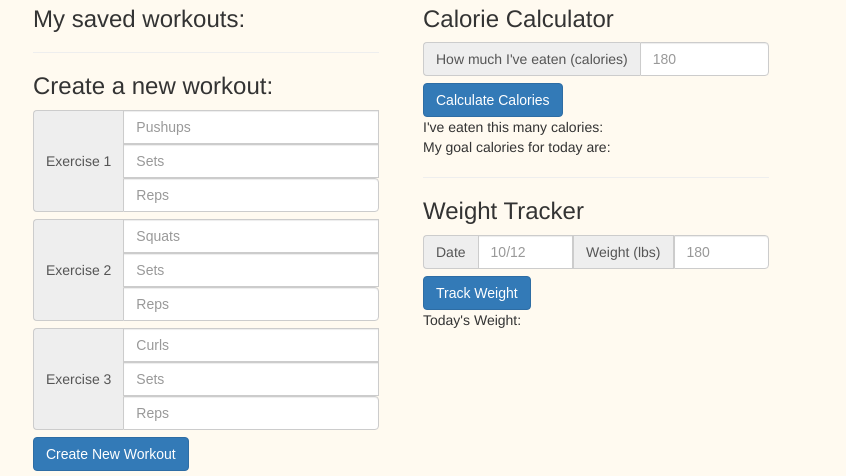
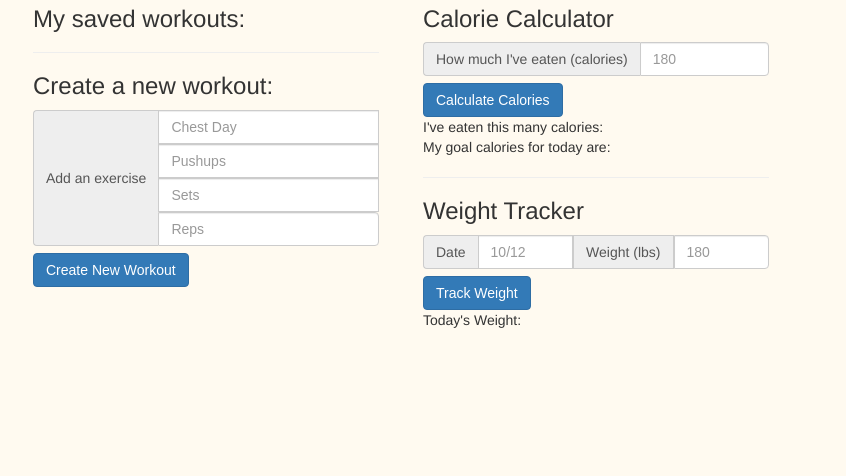
Before and after one commit to bobbyt1997/swolemate, a website: page public/app/index.html in a window 1280 px wide. Shown: the part 116-592 px from the top of the page, 434-1280 px from the left. Drawn offline with nearby package versions, Linux system fonts and the light colour scheme; no server answers.

Commit message:
Change workout form

```diff
--- a/public/app/index.html
+++ b/public/app/index.html
@@ -79,22 +79,11 @@
                     <hr/>
                     <h3>Create a new workout:</h3>
                     <div class="input-group">
-                        <span class="input-group-addon">Exercise 1</span>
-                        <input id="input-weight" type="text" id="exercise-1" class="form-control" placeholder="Pushups">
-                        <input id="input-weight" type="text" id="exercise-1-s" class="form-control" placeholder="Sets">
-                        <input id="input-weight" type="text" id="exercise-1-r" class="form-control" placeholder="Reps">
-                    </div>
-                    <div class="input-group">
-                        <span class="input-group-addon">Exercise 2</span>
-                        <input id="input-weight" type="text" id="exercise-2" class="form-control" placeholder="Squats">
-                        <input id="input-weight" type="text" id="exercise-2-s" class="form-control" placeholder="Sets">
-                        <input id="input-weight" type="text" id="exercise-2-r" class="form-control" placeholder="Reps">
-                    </div>
-                    <div class="input-group">
-                        <span class="input-group-addon">Exercise 3</span>
-                        <input id="input-weight" type="text" id="exercise-3" class="form-control" placeholder="Curls">
-                        <input id="input-weight" type="text" id="exercise-3-s" class="form-control" placeholder="Sets">
-                        <input id="input-weight" type="text" id="exercise-1-r" class="form-control" placeholder="Reps">
+                        <span class="input-group-addon">Add an exercise</span>
+                        <input type="text" id="exercise-workout" class="form-control" placeholder="Chest Day">
+                        <input type="text" id="exercise-name" class="form-control" placeholder="Pushups">
+                        <input type="text" id="exercise-s" class="form-control" placeholder="Sets">
+                        <input type="text" id="exercise-r" class="form-control" placeholder="Reps">
                     </div>
                     <button type="button" id="create-workout-btn" class="btn btn-primary">Create New Workout</button>
 
@@ -139,11 +128,6 @@
             success: function (user) {
                 console.log(user);
                 document.getElementById("name").innerHTML = user.name;
-                document.getElementById("stats-weight").innerHTML = user.weight;
-                document.getElementById("stats-ohp").innerHTML = user.stats.overheadpress;
-                document.getElementById("stats-bench").innerHTML = user.stats.bench;
-                document.getElementById("stats-squats").innerHTML = user.stats.squats;
-                document.getElementById("stats-deadlift").innerHTML = user.stats.deadlift;
             }
         });
     </script>
```
